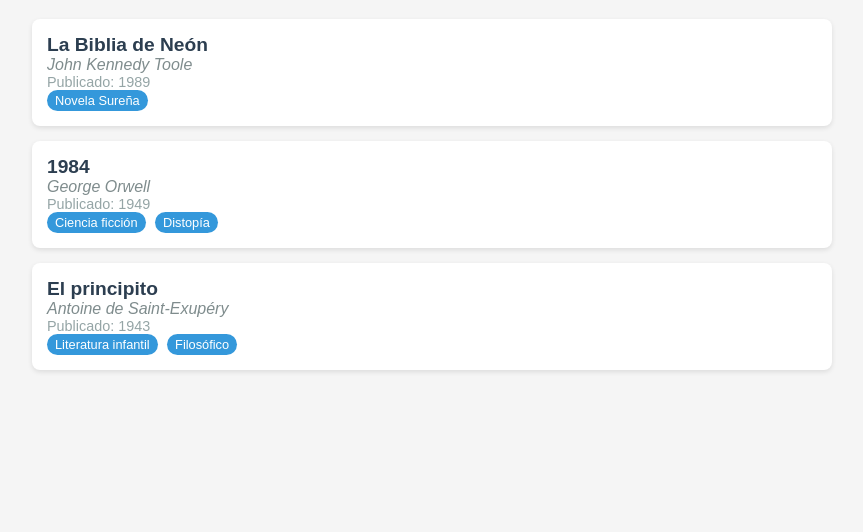
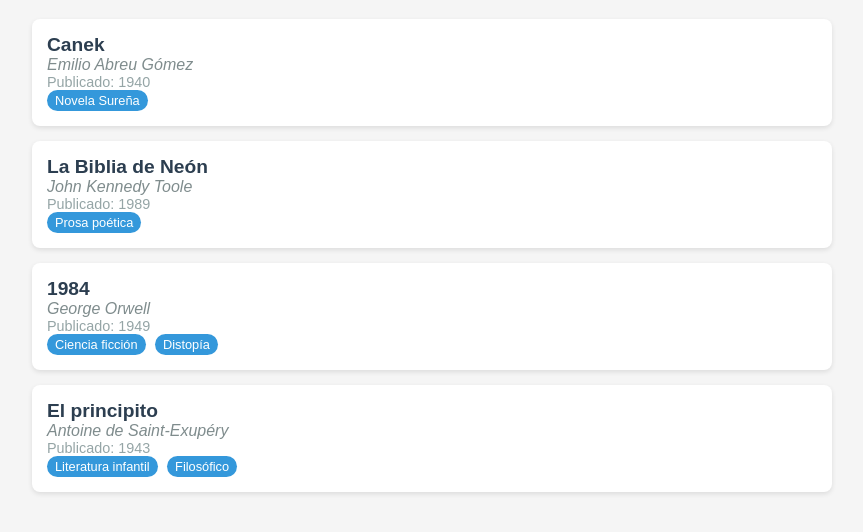
Before and after one commit to 420002464/420002464.github.io, a plain HTML site: page Miscelaneos.html in a window 1280 px wide. Shown: the part 94-626 px from the top of the page, without its empty margins (208-1071 px from the left). Drawn offline with Linux system fonts and the light colour scheme.

Commit message:
Update Miscelaneos.html

```diff
--- a/Miscelaneos.html
+++ b/Miscelaneos.html
@@ -61,10 +61,16 @@
     <div id="lista-libros">
         <!-- Ejemplo de libros - puedes modificar esta sección -->
         <div class="libro">
+            <div class="titulo">Canek</div>
+            <div class="autor">Emilio Abreu Gómez</div>
+            <div class="año">Publicado: 1940</div>
+            <div class="categoria">Novela Sureña</div>
+        </div>
+        <div class="libro">
             <div class="titulo">La Biblia de Neón</div>
             <div class="autor">John Kennedy Toole</div>
             <div class="año">Publicado: 1989</div>
-            <div class="categoria">Novela Sureña</div>
+            <div class="categoria">Prosa poética</div>
         </div>
 
         <div class="libro">
```
